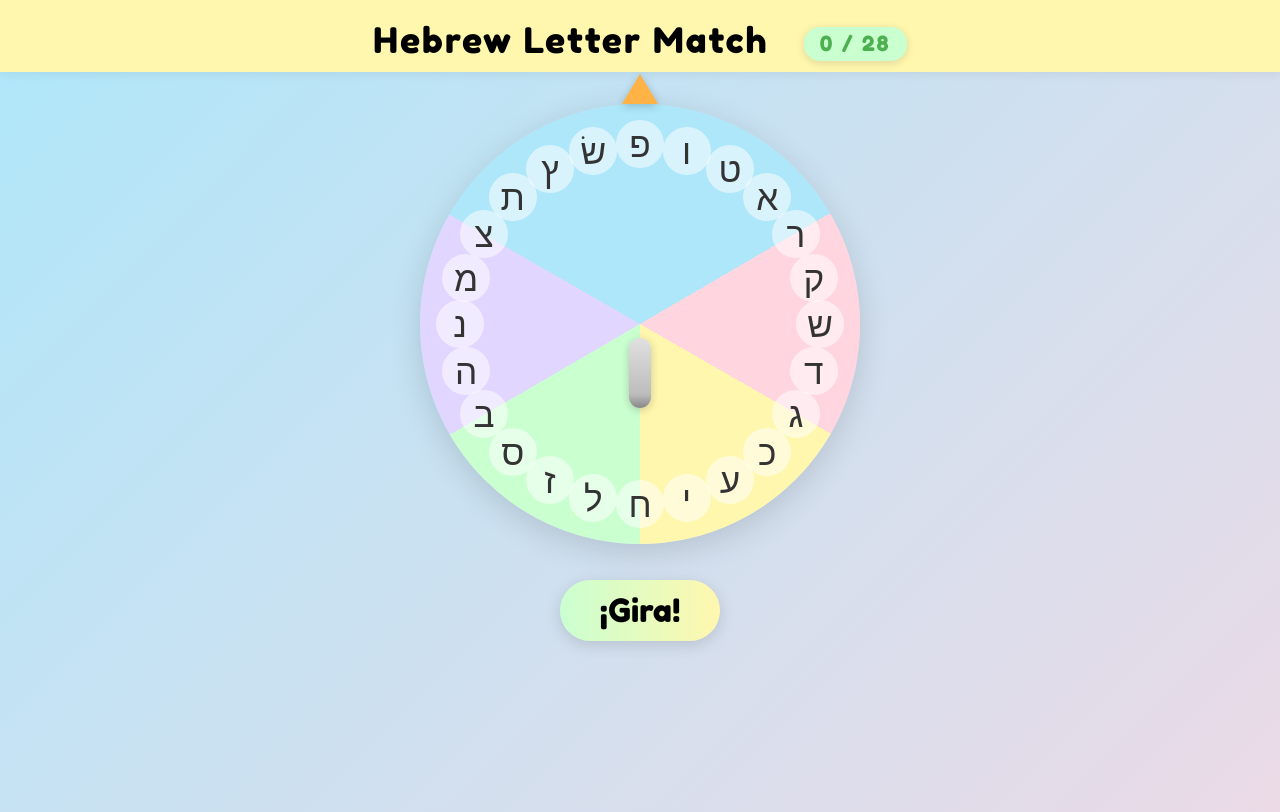
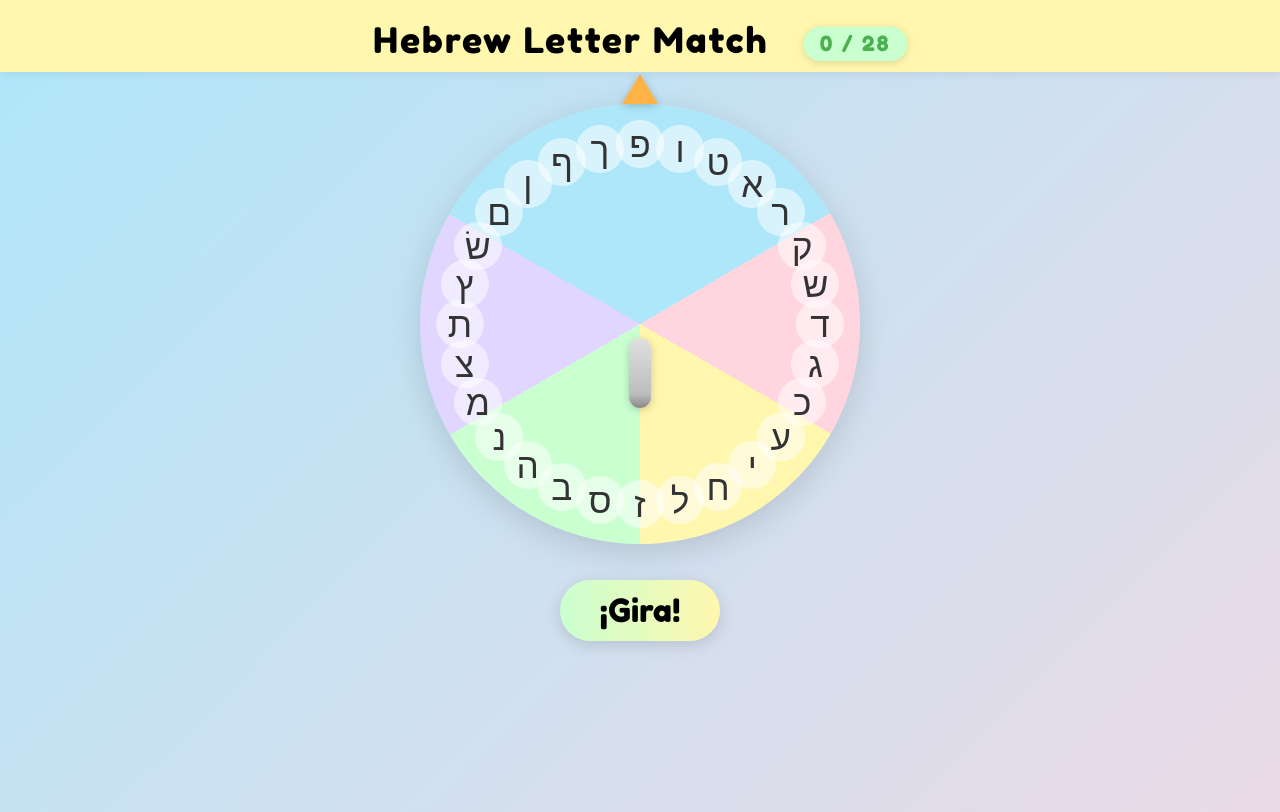
Before and after one commit to Luckxyor/Juego_Teclado_Hebreo, a plain HTML site: page index.html in a window 1280 px wide. Shown: the top 812 px of the page. Drawn offline with Linux system fonts and the light colour scheme; a web font is replaced by a local one.

Commit message:
Corregido

```diff
--- a/index.html
+++ b/index.html
@@ -446,7 +446,7 @@
 const HEBREW_LETTERS = [
   'פ','ו','ט','א','ר','ק','ש','ד',
   'ג','כ','ע','י','ח','ל','ז','ס',
-  'ב','ה','נ','מ','צ','ת','ץ','שׂ'
+  'ב','ה','נ','מ','צ','ת','ץ','שׂ','ם','ן','ף','ך'
 ];
     let availableLetters = [...HEBREW_LETTERS];
     let usedLetters = [];
```
